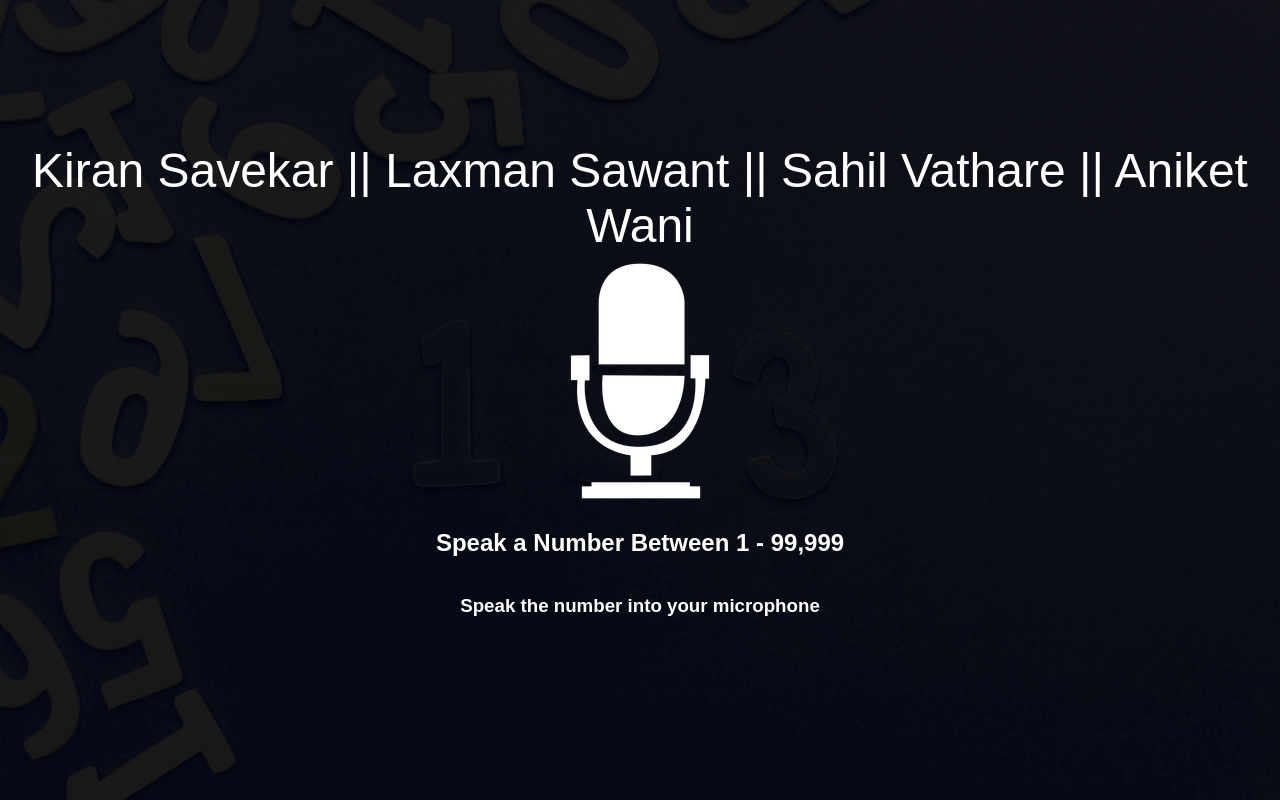
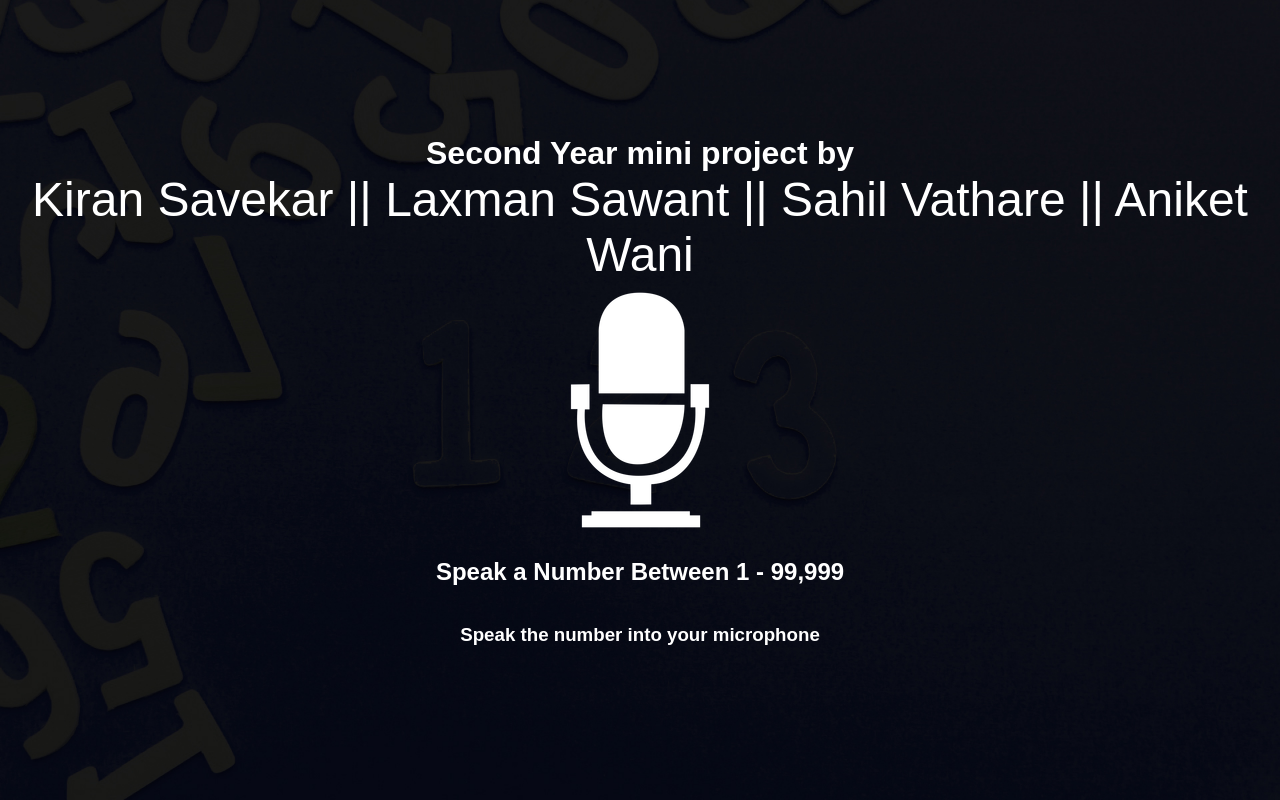
Before and after one commit to kiran-savekar/Text-to-speech-recognition, a plain HTML site: page index.html in a window 1280 px wide. Drawn offline with Linux system fonts and the light colour scheme; files whose address does not match are found by name.

Commit message:
Update index.html

```diff
--- a/index.html
+++ b/index.html
@@ -8,7 +8,8 @@
     <title>Speak and Find prime number.</title>
   </head>
   <body>
-	<font size=50> Kiran Savekar   ||     Laxman Sawant    ||    Sahil Vathare  ||       Aniket Wani </font>
+	  <h1>Second Year mini project by</h1>
+	<font size=20 style=italic> Kiran Savekar   ||     Laxman Sawant    ||    Sahil Vathare  ||       Aniket Wani </font>
     <img src="mic.png" alt="Speak" />
 
     <h2>Speak a Number Between 1 - 99,999</h2>
```
